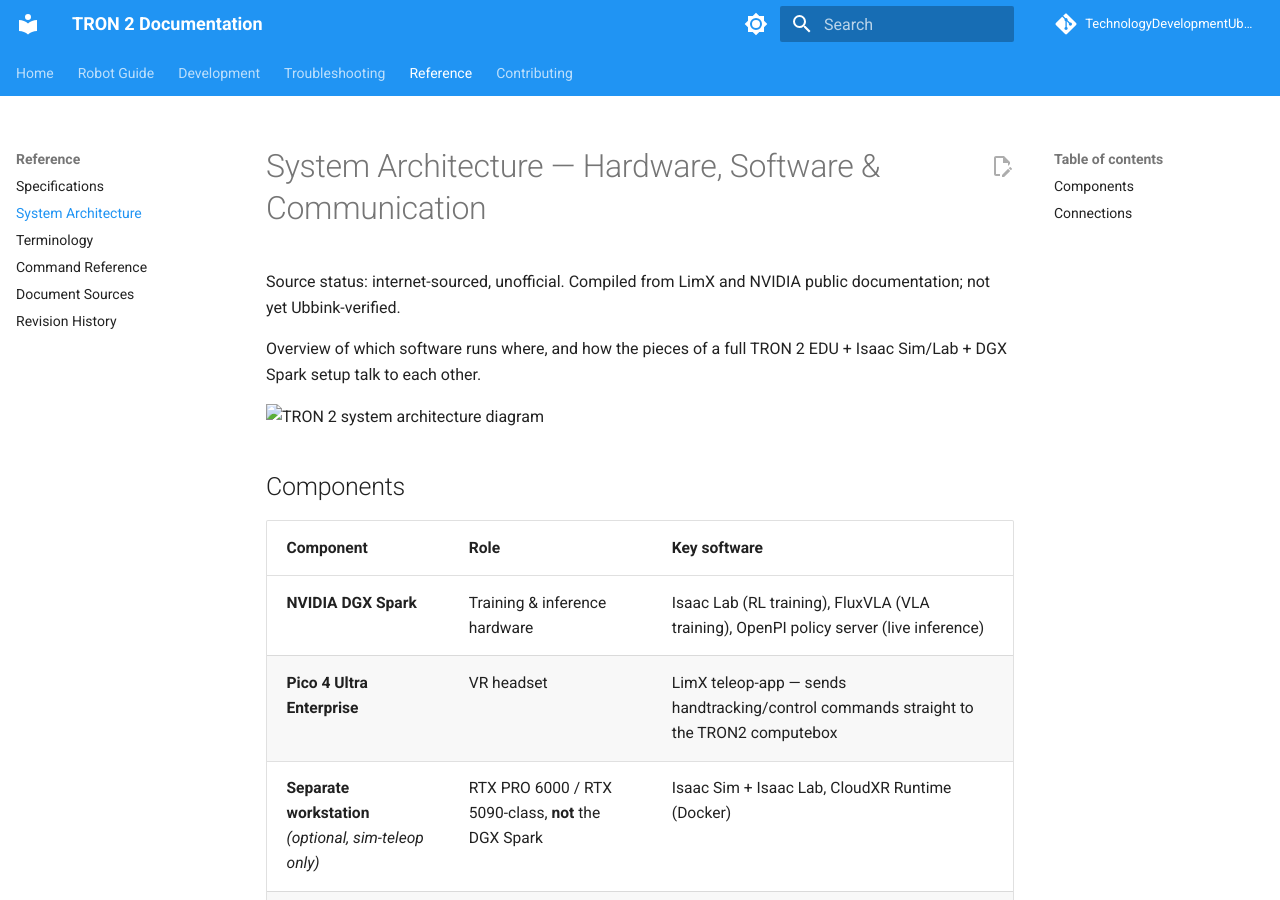
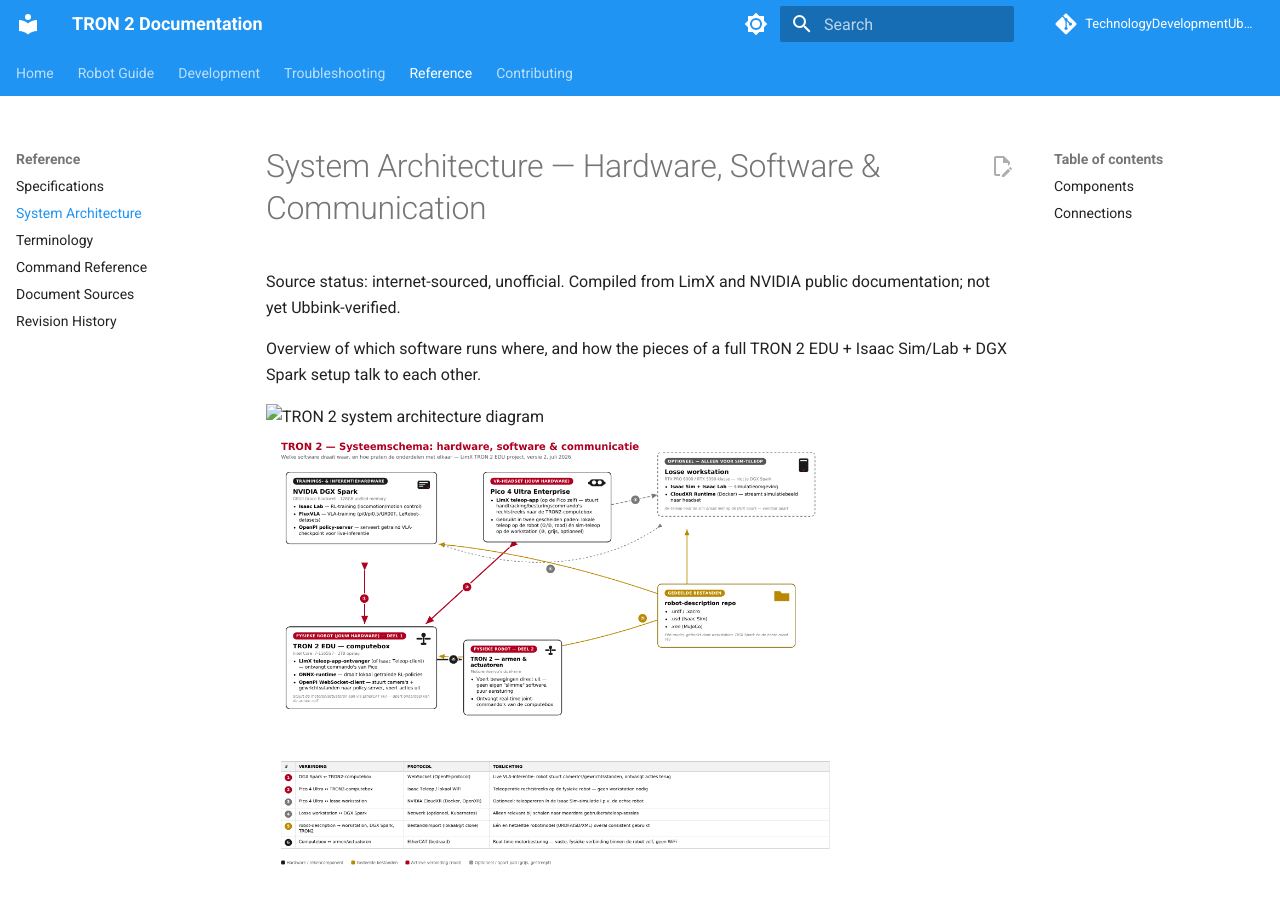
Before and after one commit to TechnologyDevelopmentUbbink/Tron2, an MkDocs documentation site: the page built from docs/reference/system-architecture.md, in a window 1280 px wide and 900 px high. Built offline with MkDocs 1.6.1 and Material for MkDocs 9.7.7, drawn with Linux system fonts in a browser that asks for light colours; comment, search, counter and statistics services are not loaded.

Commit message:
Add alternative image path for system architecture diagram
Added an alternative image path for the TRON 2 system architecture diagram.

```diff
--- a/docs/reference/system-architecture.md
+++ b/docs/reference/system-architecture.md
@@ -5,6 +5,7 @@
 Overview of which software runs where, and how the pieces of a full TRON 2 EDU + Isaac Sim/Lab + DGX Spark setup talk to each other.
 
 ![TRON 2 system architecture diagram](../assets/tron2-system-architecture.png)
+![TRON 2 system architecture diagram](../assets/images/tron2-system-architecture.png)
 
 ## Components
 
```
